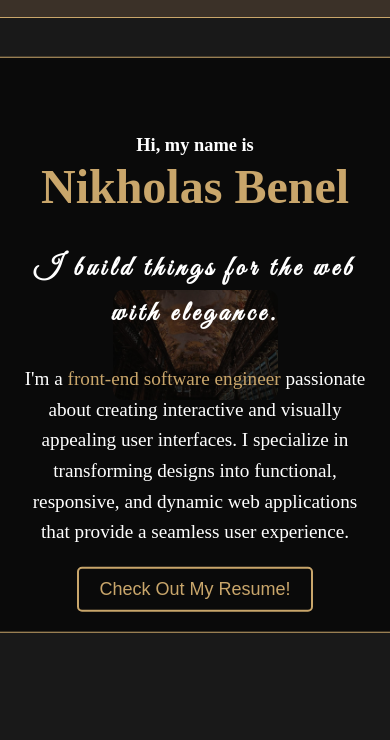
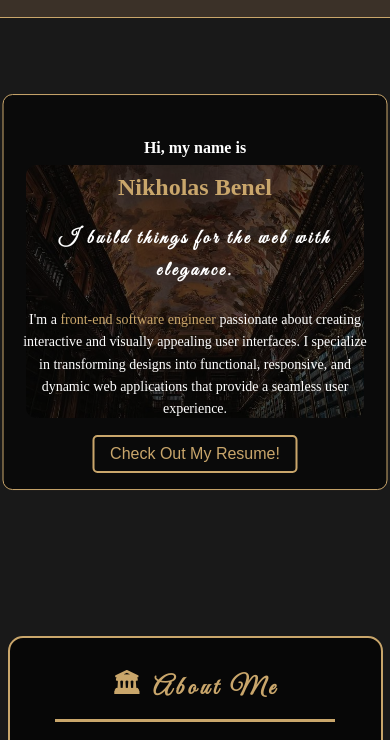
Before and after one commit to nikholas117/MyPortfolio-Website, a plain HTML site: page index.html in a window 390 px wide. Shown: the part 75-815 px from the top of the page. Drawn offline with Linux system fonts and the light colour scheme; a web font is replaced by a local one.

Commit message:
fixed css

```diff
--- a/style.css
+++ b/style.css
@@ -113,16 +113,17 @@ nav img {
 .section {
   padding: 30px;
 }
+
 .hero {
   position: relative;
-  height: 100vh;
   display: flex;
+  min-height: 100vh; /* Changed from height to min-height for better responsiveness */
   flex-direction: column;
   align-items: center;
   justify-content: center;
   text-align: center;
   color: white;
-  padding: 85px;
+  padding: 4rem 2rem; /* Changed from fixed pixels to rem for better scaling */
   overflow: hidden;
   margin-bottom: -30px;
 }
@@ -138,63 +139,61 @@ nav img {
 }
 
 .image-container {
-  width: 75%;
+  width: 100%; /* Changed from 75% to be fully responsive */
+  max-width: 1200px; /* Added max-width for larger screens */
   max-height: 80vh;
   overflow: hidden;
   border-radius: 10px;
+  margin: 0 auto; /* Center the container */
 }
 
 .image-container img {
   width: 100%;
-  height: auto;
+  height: 100%;
   object-fit: cover;
   position: relative;
   display: block;
-}
-@media (max-width: 768px) {
-  .hero-text h1 {
-    font-size: 2rem;
-  }
 }
 
 .hero-text {
   position: absolute;
   top: 50%;
-  transform: translateY(-50%);
+  left: 50%; /* Added left positioning */
+  transform: translate(-50%, -50%); /* Updated transform for better centering */
   background: rgba(0, 0, 0, 0.6);
-  padding: 20px 45px;
+  padding: clamp(1rem, 3vw, 2.5rem); /* Responsive padding */
   border-radius: 10px;
   z-index: 2;
   border: 1px solid #c9a66b;
-  max-width: 550px;
+  max-width: 90%;
+  width: min(550px, 95%); /* More responsive width handling */
   text-align: center;
-  width: 90%;
-}
-
-.hero-text h1,
+}
+
+.hero-text h1 {
+  font-size: clamp(2rem, 5vw, 3rem); /* Responsive font size */
+  font-weight: bold;
+  margin: 0.5rem 0;
+}
+
 .hero-text h2,
 .hero-text h4 {
-  margin: 5px;
-  padding: 8px;
-}
-
-.hero-text h1 {
-  font-size: 3rem;
-  font-weight: bold;
+  margin: 0.5rem 0;
+  padding: 0.5rem;
 }
 
 .hero-text h4 {
-  font-size: 1.15rem;
-  margin-bottom: -2rem;
-  padding-top: 3rem;
+  font-size: clamp(1rem, 2vw, 1.15rem);
+  margin-bottom: -1rem;
+  padding-top: 1.5rem;
 }
 
 .hero-text p {
-  font-size: 1.2rem;
+  font-size: clamp(0.875rem, 1.5vw, 1rem);
 }
 
 .socials {
-  position: absolute;
+  position: fixed;
   left: 20px;
   top: 50%;
   transform: translateY(-50%);
@@ -203,7 +202,6 @@ nav img {
   gap: 15px;
   z-index: 3;
 }
-
 .socials a {
   font-size: 24px;
   color: white;
@@ -215,7 +213,6 @@ nav img {
   color: #c9a66b;
   transform: scale(1.2);
 }
-
 .footer {
   background: #4a3f35;
   color: white;
@@ -258,8 +255,80 @@ button:hover::after {
 
 .elegant-text {
   font-family: "Great Vibes", cursive;
-  font-size: 1.75rem;
+  font-size: clamp(1.25rem, 2.5vw, 1.75rem);
   letter-spacing: 0.15em;
+}
+@media (max-width: 1025px) {
+  .image-container {
+    height: 50vh;
+    width: 70vh;
+  }
+}
+@media (max-width: 769px) {
+  .image-container {
+    height: 40vh;
+    width: 60vh;
+  }
+}
+/* Media Queries */
+@media screen and (max-width: 768px) {
+  .hero {
+    padding: 2rem 1rem;
+  }
+
+  .socials {
+    position: relative;
+    left: 0;
+    transform: none;
+    flex-direction: row;
+    justify-content: center;
+    margin-top: 2rem;
+  }
+
+  .hero-text {
+    padding: 1rem;
+  }
+
+  button {
+    padding: 8px 16px;
+    font-size: 16px;
+  }
+}
+
+@media screen and (max-width: 480px) {
+  .image-container {
+    height: 30vh;
+    width: 40vh;
+  }
+  .hero-text h1 {
+    font-size: clamp(1.5rem, 4vw, 2rem);
+  }
+  .hero {
+    margin-bottom: -230px;
+  }
+
+  .hero-text h4 {
+    font-size: 1rem;
+    margin-bottom: -0.5rem;
+    padding-top: 1rem;
+  }
+
+  .socials a {
+    font-size: 20px;
+  }
+}
+
+/* For very small screens */
+@media screen and (max-width: 320px) {
+  .hero {
+    padding: 1rem 0.5rem;
+    margin-bottom: -200px;
+  }
+
+  .hero-text {
+    padding: 0.75rem;
+    margin-top: 20px;
+  }
 }
 
 /* General About Section Styling */
```
